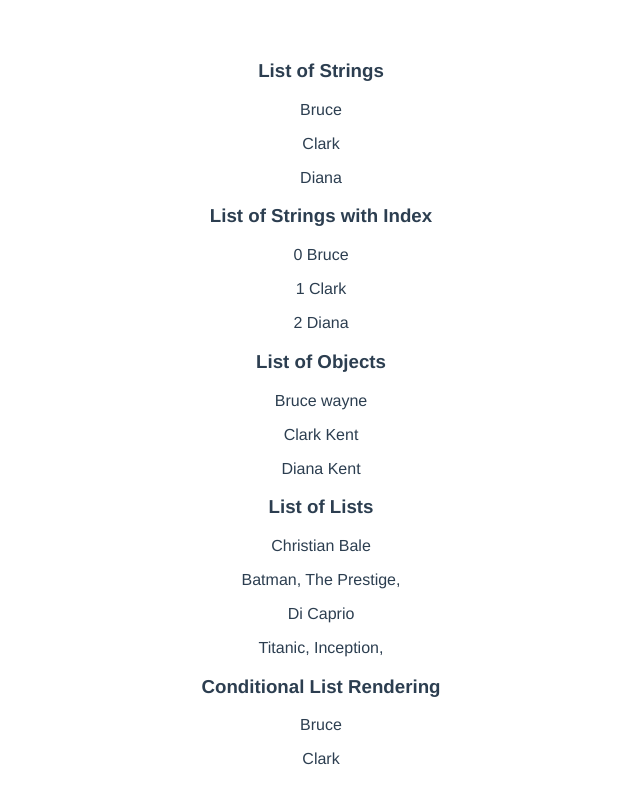
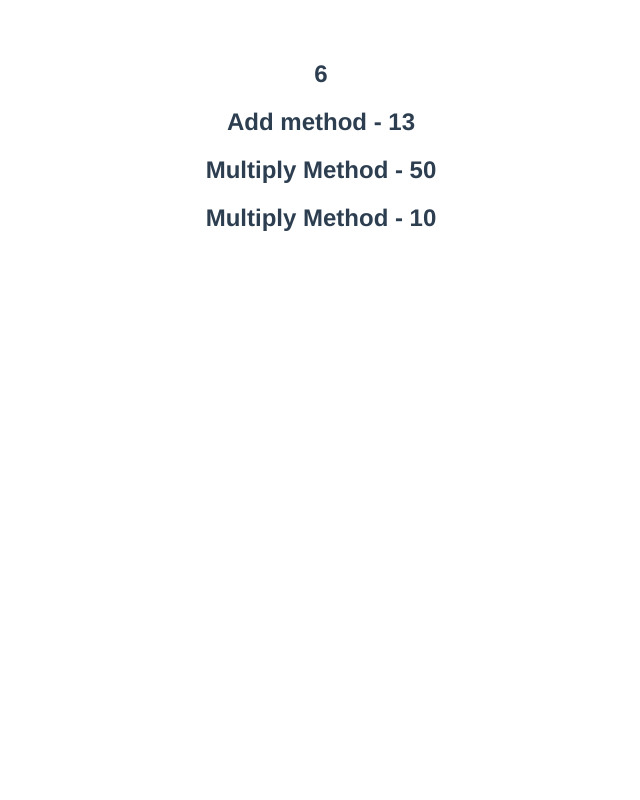
Before and after one commit to deepak252/vuejs-tutorial, a Vue app: page / in a window 1280 px wide. Shown: the whole page, without its empty margins (319-959 px from the left). Built offline with nearby package versions, Linux system fonts and the light colour scheme.

Commit message:
Methods example

```diff
--- a/src/App.vue
+++ b/src/App.vue
@@ -1,19 +1,8 @@
 <template>
-  <h3>List of Strings</h3>
-  <p v-for="name in names" :key="name">{{name}}</p>
-  <h3>List of Strings with Index</h3>
-  <p v-for="(name, index) in names" :key="name">{{index}} {{name}}</p>
-  <h3>List of Objects</h3>
-  <p v-for="fullName in fullNames" :key="fullName.first">{{fullName.first}} {{fullName.last}}</p>
-  <h3>List of Lists</h3>
-  <div v-for="actor in actors" :key="actor.name">
-    <p>{{actor.name}}</p>
-    <span v-for="movie in actor.movies" :key="movie">{{movie}}, </span>
-  </div>
-  <h3>Conditional List Rendering</h3>
-  <template v-for="name in names" :key="name">
-    <p v-if="['Bruce', 'Clark'].includes(name)">{{name}}</p>
-  </template>
+  <h2>{{1+2+3}}</h2>
+  <h2>Add method - {{add(10,3)}}</h2>
+  <h2>Multiply Method - {{multiply(10)}}</h2>
+  <h2>Multiply Method - {{multiply(baseValue)}}</h2>
 </template>
 
 <script>
@@ -22,23 +11,20 @@
   name: 'App',
   data(){
     return {
-      names: ['Bruce', 'Clark', 'Diana'],
-      fullNames: [
-        {first: 'Bruce', last: 'wayne'},
-        {first: 'Clark', last: 'Kent'},
-        {first: 'Diana', last: 'Kent'},
-      ],
-      actors: [
-        {
-          name: 'Christian Bale',
-          movies: ['Batman', 'The Prestige']
-        },
-        {
-          name: 'Di Caprio',
-          movies: ['Titanic', 'Inception']
-        }
-      ]
+      baseMultiplier: 5,
+      baseValue: 2
     }
+  },
+  methods: {
+    add(num1, num2){
+      return num1+num2;
+    },
+    multiply(num){
+      return this.baseMultiplier*num;
+    },
+    // multiply: (num)=>{ // Don't use arrow functions
+    //   return this.baseMultiplier*num; // Error:  Cannot read properties of undefined (reading 'baseMultiplier')
+    // }
   }
 }
 </script>
```
